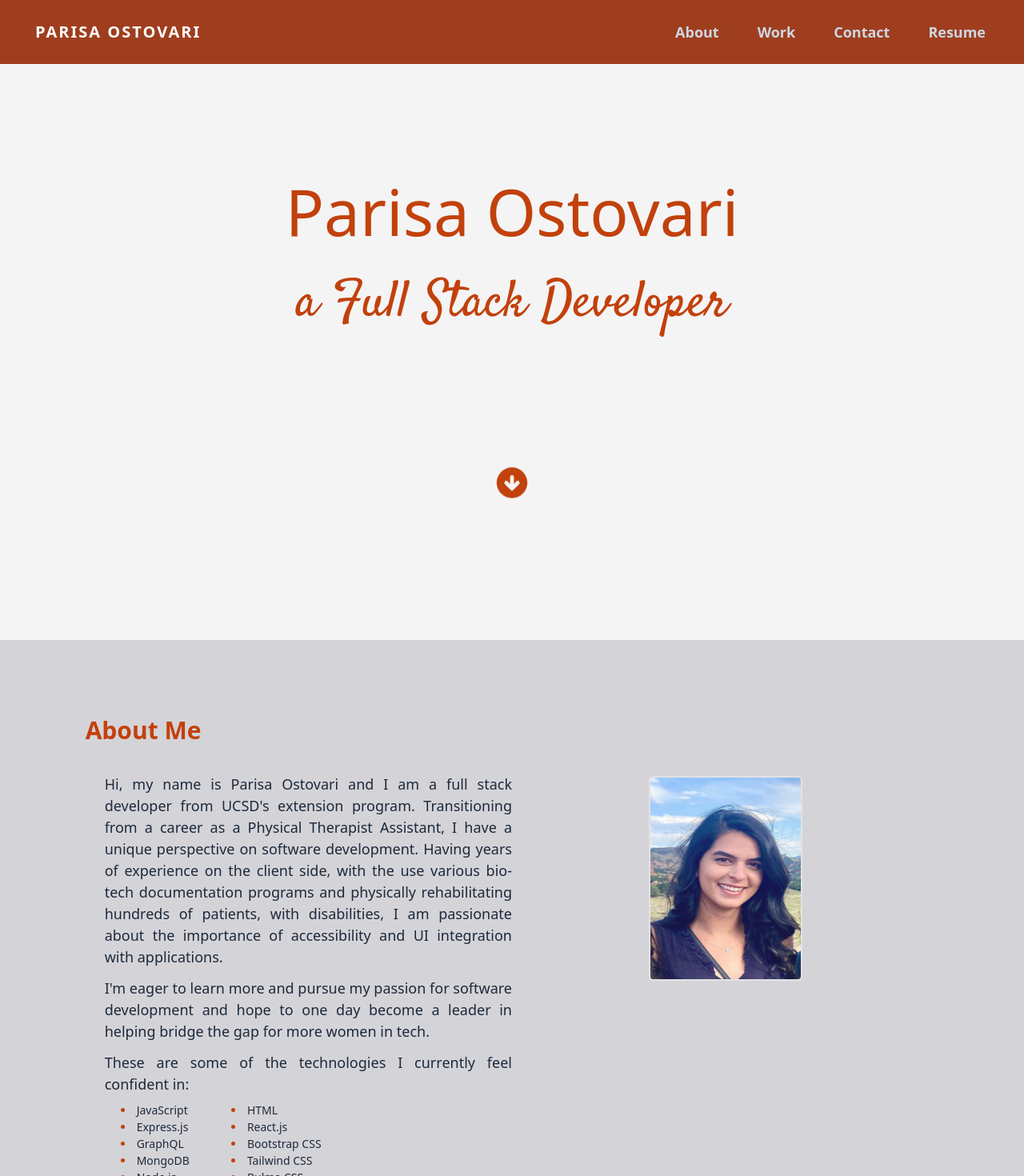
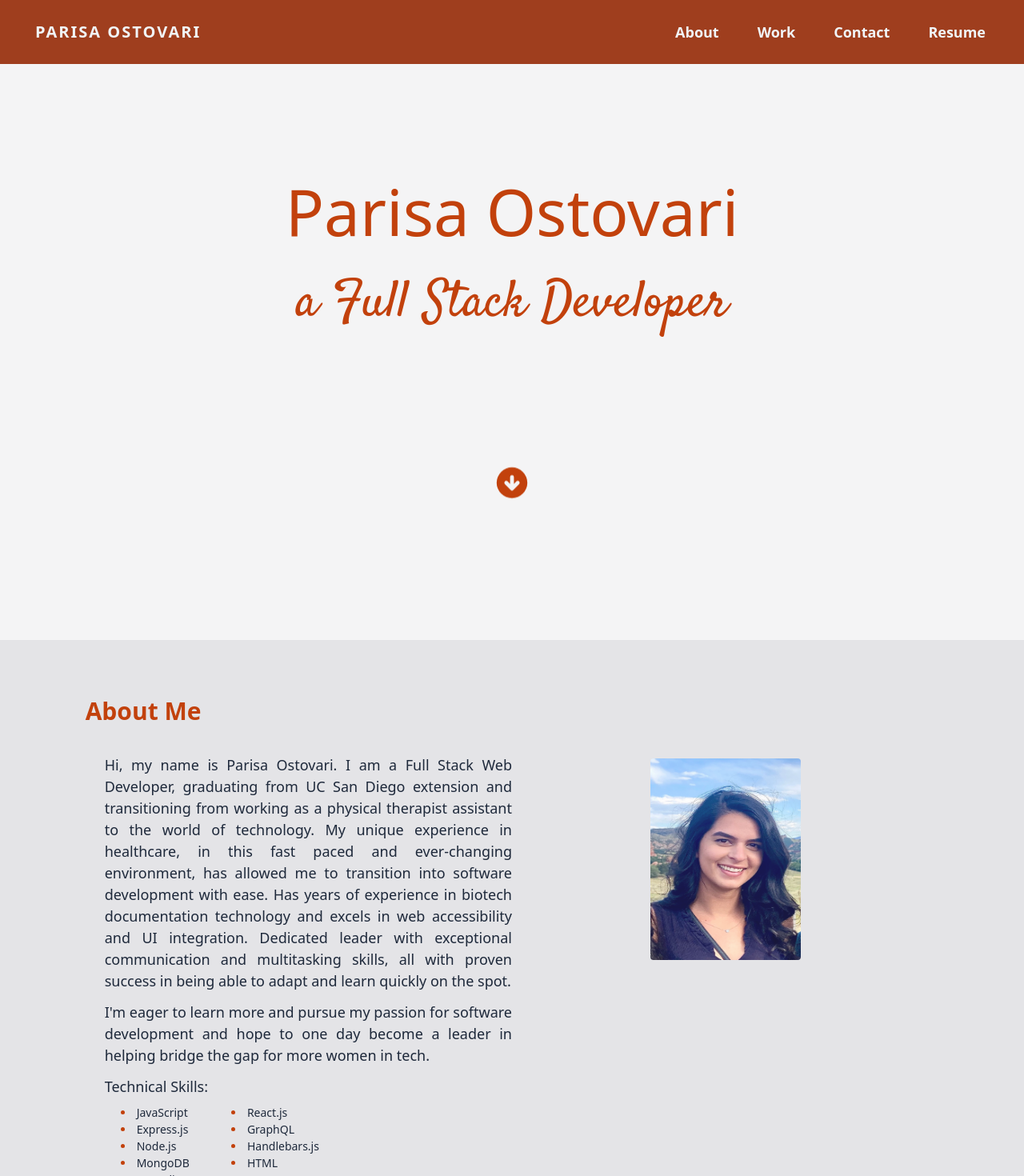
Before and after one commit to parisa-ostovari/Parisa-React-Portfolio, a React (Create React App) app: page / in a window 1280 px wide. Shown: the top 1470 px of the page at 80% size. Built offline with nearby package versions, Linux system fonts and the light colour scheme.

Commit message:
about page/resume/color edit

```diff
--- a/src/components/About.js
+++ b/src/components/About.js
@@ -3,34 +3,36 @@ import Headshot from './asset/headshot.JPG'
 
 export default function About() {
   return (
-    <div id="about" className=" bg-zinc-300 bg-auto bg-fixed bg-center bg-repeat flex w-screen md:w-screen pb-52 md:pb-0 lg:pb-0">
+    <div id="about" className=" bg-zinc-200 bg-auto bg-fixed bg-center bg-repeat flex w-screen md:w-screen pb-52 md:pb-0 lg:pb-0">
       <div className="flex w-screen h-screen md:h-screen md:w-screen md:max-w-screen-2xl m-auto text-sm md:text-md lg:text-lg">
         <div className="m-auto w-5/6 md:w-5/6 text-slate-800">
           <div className="grid grid-cols-1 md:grid-cols-2">
             <div className="text-justify order-last md:order-first">
               <h2 className="text-xl md:text-3xl sm:text-left md:text-left text-center font-bold pb-5 text-orange-700"> About Me </h2>
-              <p className="ml-6 mt-3"> Hi, my name is Parisa Ostovari and I am a full stack developer from UCSD's extension program. Transitioning from a career as a Physical Therapist Assistant, I have a unique perspective on software development. Having years of experience on the client side, with the use various bio-tech documentation programs and physically rehabilitating hundreds of patients, with disabilities, I am passionate about the importance of accessibility and UI integration with applications. </p>
+              <p className="ml-6 mt-3"> Hi, my name is Parisa Ostovari. I am a Full Stack Web Developer, graduating from UC San Diego extension and transitioning from working as a physical therapist assistant to the world of technology. My unique experience in healthcare, in this fast paced and ever-changing environment, has allowed me to transition into software development with ease. Has years of experience in biotech documentation technology and excels in web accessibility and UI integration. Dedicated leader with exceptional communication and multitasking skills, all with proven success in being able to adapt and learn quickly on the spot.</p>
               <p className="ml-6 mt-3"> I'm eager to learn more and pursue my passion for software development and hope to one day become a leader in helping bridge the gap for more women in tech. </p>
-              <p className="ml-6 mt-3"> These are some of the technologies I currently feel confident in: </p>
+              <p className="ml-6 mt-3"> Technical Skills: </p>
               <div className="ml-4 flex grid-col-2 md:grid-col-2">
                 <div className="flex">
                   <ul className="text-sm p-2 sm:ml-5 md:ml-5 list-disc list-inside">
                     <li className="text-orange-700"><span className="text-slate-800"> JavaScript </span></li>
                     <li className="text-orange-700"><span className="text-slate-800"> Express.js </span></li>
-                    <li className="text-orange-700"><span className="text-slate-800"> GraphQL </span></li>
+                    <li className="text-orange-700"><span className="text-slate-800"> Node.js </span></li>
                     <li className="text-orange-700"><span className="text-slate-800"> MongoDB </span></li>
-                    <li className="text-orange-700"><span className="text-slate-800"> Node.js </span></li>
+                    <li className="text-orange-700"><span className="text-slate-800"> Sequelize </span></li>
                     <li className="text-orange-700"><span className="text-slate-800"> MySQL </span></li>
+                    <li className="text-orange-700"><span className="text-slate-800"> NoSQL </span></li>
                   </ul>
                 </div>
                 <div className="sm:ml-4 md:ml-4 flex">
                   <ul className="text-sm p-2 ml-5 list-disc list-inside">
+                    <li className="text-orange-700"><span className="text-slate-800"> React.js </span></li>
+                    <li className="text-orange-700"><span className="text-slate-800"> GraphQL </span></li>
+                    <li className="text-orange-700"><span className="text-slate-800"> Handlebars.js </span></li>
                     <li className="text-orange-700"><span className="text-slate-800"> HTML </span></li>
-                    <li className="text-orange-700"><span className="text-slate-800"> React.js </span></li>
                     <li className="text-orange-700"><span className="text-slate-800"> Bootstrap CSS </span></li>
                     <li className="text-orange-700"><span className="text-slate-800"> Tailwind CSS </span></li>
                     <li className="text-orange-700"><span className="text-slate-800"> Bulma CSS </span></li>
-                    <li className="text-orange-700"><span className="text-slate-800"> Sequelize </span></li>
                   </ul>
                 </div>
               </div>
--- a/src/components/Contact.js
+++ b/src/components/Contact.js
@@ -2,7 +2,7 @@ import React from 'react';
 
 function Contact() {
   return (
-    <div id="contact" className="bg-zinc-300 bg-auto bg-fixed bg-center bg-no-repeat flex md:w-screen">
+    <div id="contact" className="bg-zinc-200 bg-auto bg-fixed bg-center bg-no-repeat flex md:w-screen">
       <div className="flex w-screen h-96 m-auto w-3/4 md:h-screen md:w-screen md:max-w-screen-2xl">
         <div className="m-auto md:w-2/5 text-center text-slate-800">
           <h2 className="text-4xl md:text-6xl font-bold pb-4 font-satisfy text-orange-700 "> Contact Me </h2>
--- a/src/components/Navbar.js
+++ b/src/components/Navbar.js
@@ -1,6 +1,6 @@
 import React from 'react';
 import { Link } from 'react-scroll';
-import Pdf from './asset/Parisa-Ostovari-Resume.pdf'
+import Pdf from './asset/Resume - Parisa Ostovari .pdf'
 
 function Navbar() {
     return (
@@ -8,17 +8,17 @@ function Navbar() {
         <div className="flex flex-col h-20 align-middle max-w-screen-2xl md:max-w-screen-2xl px-4 mx-auto md:items-center md:justify-between md:flex-row md:px-6 lg:px-8">
 
           <div className="p-3 flex flex-row items-center justify-between">
-            <Link to="home" className="text-lg md:text-xl font-semibold tracking-widest text-white m-auto uppercase rounded-lg hover:text-cyan-900"> Parisa Ostovari </Link>
+            <Link to="home" className="text-lg md:text-xl font-semibold tracking-widest text-slate-100 m-auto uppercase rounded-lg hover:text-zinc-400"> Parisa Ostovari </Link>
           </div>
 
-          <nav className="text-slate-300 flex-col flex-grow m-auto md:pb-0 md:flex md:justify-end md:flex-row">
-            <Link className="px-4 py-2 mt-2 text-sm md:text-lg font-semibold rounded-lg md:mt-0 hover:text-cyan-900" to="about"> About
+          <nav className="text-slate-100 flex-col flex-grow m-auto md:pb-0 md:flex md:justify-end md:flex-row">
+            <Link className="px-4 py-2 mt-2 text-sm md:text-lg font-semibold rounded-lg md:mt-0 hover:text-zinc-400" to="about"> About
             </Link>
-            <Link className="px-4 py-2 mt-2 text-sm md:text-lg font-semibold rounded-lg md:mt-0 md:ml-4 hover:text-cyan-900" to="work">
+            <Link className="px-4 py-2 mt-2 text-sm md:text-lg font-semibold rounded-lg md:mt-0 md:ml-4 hover:text-zinc-400" to="work">
               Work </Link>
-            <Link className="px-4 py-2 mt-2 text-sm md:text-lg font-semibold rounded-lg md:mt-0 md:ml-4 hover:text-cyan-900" to="contact">
+            <Link className="px-4 py-2 mt-2 text-sm md:text-lg font-semibold rounded-lg md:mt-0 md:ml-4 hover:text-zinc-400" to="contact">
               Contact </Link>
-            <a target="_blank" rel="noreferrer" className="px-4 py-2 mt-2 text-sm md:text-lg font-semibold rounded-lg md:mt-0 md:ml-4 hover:text-cyan-900"
+            <a target="_blank" rel="noreferrer" className="px-4 py-2 mt-2 text-sm md:text-lg font-semibold rounded-lg md:mt-0 md:ml-4 hover:text-zinc-400"
               href={Pdf}> Resume </a>
           </nav>
 
```
Also changed, not shown: 2 other files (tests, documents, lock files or other folders).
